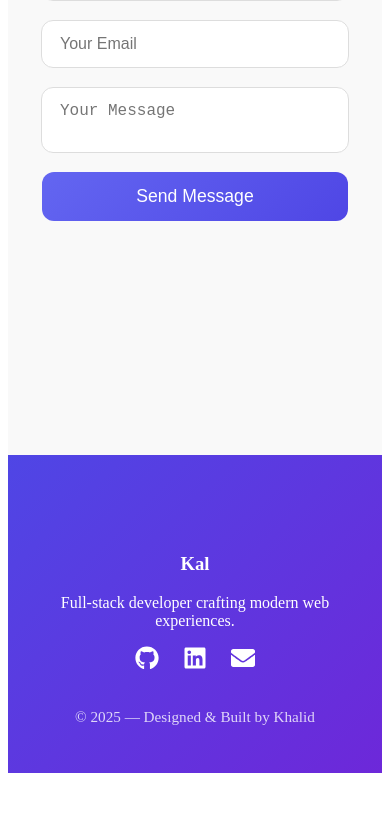
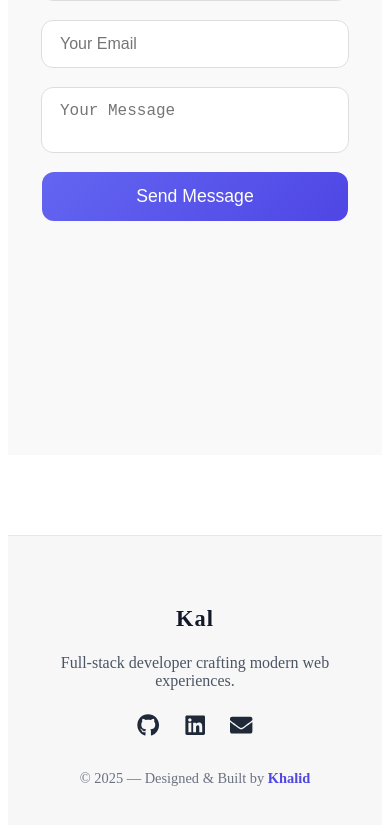
Before and after one commit to GTK-kala/Personal-Portfolio-App, a React (Vite) app in the folder Personal-Portfolio-App/: page / in a window 390 px wide. Shown: the part 8118-8943 px from the top of the page. Before the commit the page ends 8899 px from the top, so only its background shows below. Built offline with nearby package versions, Linux system fonts and the light colour scheme.

Commit message:
styling the new footer section and adding more animation

```diff
--- a/Personal-Portfolio-App/src/components/Footer/Footer.css
+++ b/Personal-Portfolio-App/src/components/Footer/Footer.css
@@ -1,83 +1,81 @@
 .footer {
-  position: relative;
-  background: linear-gradient(135deg, #4f46e5, #6d28d9);
-  color: white;
-  padding: 5rem 1.5rem 2rem;
-  overflow: hidden;
+  background: #f7f7f8; /* same neutral tone as your sections */
+  padding: 3rem 1.5rem;
+  display: flex;
+  justify-content: center;
+  border-top: 1px solid #e5e7eb;
+  margin-top: 5rem;
+
+  /* subtle fade-in animation */
+  animation: fadeIn 1s ease forwards;
+}
+
+@keyframes fadeIn {
+  from {
+    opacity: 0;
+    transform: translateY(20px);
+  }
+  to {
+    opacity: 1;
+    transform: translateY(0);
+  }
+}
+
+.footer-inner {
+  max-width: 1100px;
+  width: 100%;
   text-align: center;
 }
 
-/* Animated Waves */
-.footer-wave {
-  position: absolute;
-  top: -50px;
-  left: 0;
-  width: 200%;
-  height: 120px;
-  background: url("https://i.imgur.com/wjv8YcL.png");
-  background-size: 50% 100px;
-  animation: wave 9s linear infinite;
-  opacity: 0.25;
+.footer-logo {
+  font-size: 1.7rem;
+  font-weight: 700;
+  color: #111827; /* same as navbar text color */
+  letter-spacing: 1px;
 }
 
-@keyframes wave {
-  0% {
-    transform: translateX(0);
-  }
-  100% {
-    transform: translateX(-50%);
-  }
+.footer-text {
+  margin-top: 0.5rem;
+  font-size: 1rem;
+  color: #4b5563;
+  margin-bottom: 1.5rem;
 }
 
-.footer-container {
-  position: relative;
-  z-index: 2;
-}
-
-.footer-title {
-  font-size: 2.2rem;
-  font-weight: 700;
-  margin-bottom: 0.4rem;
-}
-
-.footer-sub {
-  font-size: 1.1rem;
-  opacity: 0.9;
-  margin-bottom: 2rem;
-}
-
-/* Icons */
 .footer-socials {
   display: flex;
   justify-content: center;
   gap: 1.5rem;
-  margin-bottom: 2rem;
+  margin-bottom: 1.7rem;
 }
 
 .footer-socials a {
-  color: white;
-  font-size: 1.7rem;
-  transition: 0.3s;
+  font-size: 1.55rem;
+  color: #1f2937;
+  transition: 0.25s ease;
 }
 
 .footer-socials a:hover {
-  transform: translateY(-6px) scale(1.1);
-  text-shadow: 0 5px 15px rgba(255, 255, 255, 0.4);
+  transform: translateY(-5px);
+  color: #4f46e5; /* your main accent color */
 }
 
-/* Copyright */
 .footer-copy {
-  font-size: 0.95rem;
-  opacity: 0.8;
+  font-size: 0.9rem;
+  color: #6b7280;
 }
 
-/* Responsive */
+.footer-copy span {
+  color: #4f46e5;
+  font-weight: 600;
+}
+
+/* RESPONSIVE */
 @media (max-width: 600px) {
-  .footer-title {
-    font-size: 1.8rem;
+  .footer-logo {
+    font-size: 1.4rem;
   }
 
   .footer-socials a {
-    font-size: 1.5rem;
+    font-size: 1.4rem;
   }
 }
```
